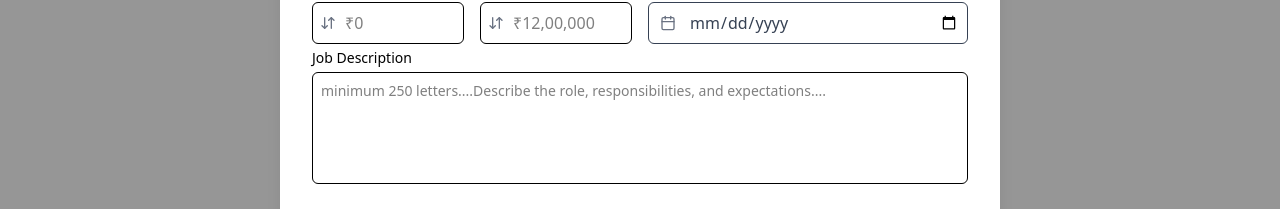
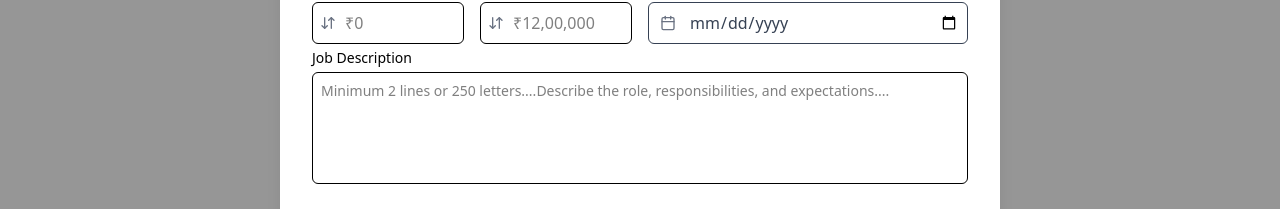
Before and after one commit to Kishorevijay07/Job-portal-Frontend, a React (Vite) app: page / in a window 1280 px wide. Both pictures are taken after typing "Sample" into the empty fields and a click on the button "Create Jobs". Shown: the part 362-571 px from the top of the page. Built offline with nearby package versions, Linux system fonts and the light colour scheme; no server answers.

Commit message:
URL Changed

```diff
--- a/src/Components/CreateJobModal.jsx
+++ b/src/Components/CreateJobModal.jsx
@@ -91,9 +91,9 @@ const CreateJobModal = ({ onClose, refreshJobs }) => {
           ×
         </button>
 
-<h2 className="text-xl font-semibold text-center -mt-5 mb-6">
-  Create Job Opening
-</h2>
+        <h2 className="text-xl font-semibold text-center -mt-5 mb-6">
+          Create Job Opening
+        </h2>
 
 
         <form className="space-y-1" onSubmit={handleSubmit}>
@@ -223,7 +223,7 @@ const CreateJobModal = ({ onClose, refreshJobs }) => {
               name="description"
               value={formData.description}
               onChange={handleChange}
-              placeholder="minimum 250 letters....Describe the role, responsibilities, and expectations...."
+              placeholder="Minimum 2 lines or 250 letters....Describe the role, responsibilities, and expectations...."
               className="w-full p-2 border rounded-md h-28 resize-none text-sm"
             ></textarea>
           </div>
```
